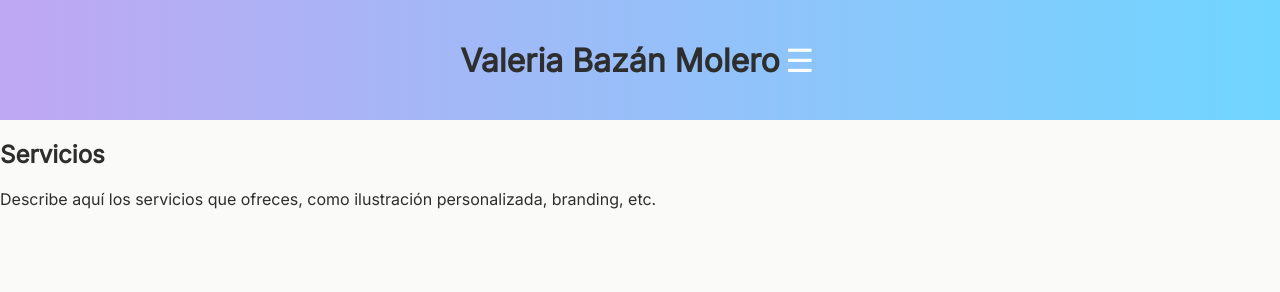
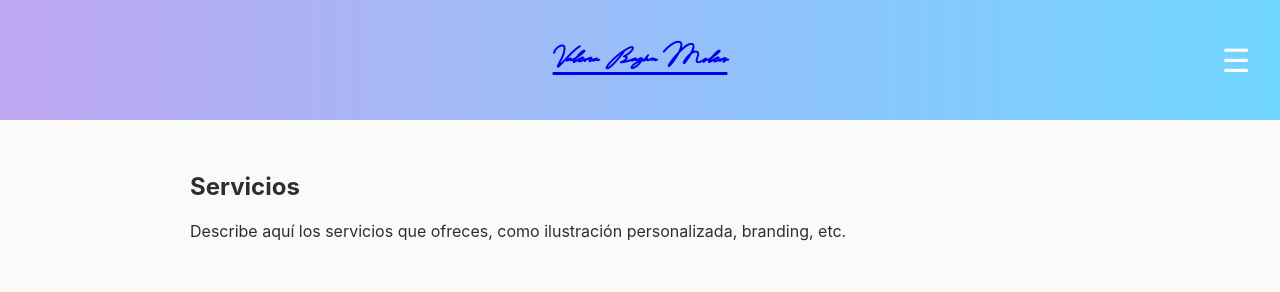
Before and after one commit to Valeria-Bazan-Molero/VBM, a plain HTML site: page servicios.html in a window 1280 px wide. Drawn offline with Linux system fonts and the light colour scheme.

Commit message:
Update servicios.html

```diff
--- a/servicios.html
+++ b/servicios.html
@@ -2,35 +2,30 @@
 <html lang="es">
 <head>
   <meta charset="UTF-8" />
-  <meta name="viewport" content="width=device-width, initial-scale=1.0" />
+  <meta name="viewport" content="width=device-width, initial-scale=1" />
   <title>Servicios - Valeria Bazán Molero</title>
   <link rel="stylesheet" href="style.css" />
-  <link href="https://fonts.googleapis.com/css2?family=Inter&display=swap" rel="stylesheet">
-  <style>
-    @font-face {
-      font-family: 'Tangiela';
-      src: url('fonts/Tangiela-Regular.woff2') format('woff2');
-    }
-  </style>
 </head>
-
 <body>
-  <header class="site-header">
-    <h1 class="site-title" onclick="goHome()">Valeria Bazán Molero</h1>
-    <div class="menu-toggle" onclick="toggleMenu()">&#9776;</div>
-    <nav class="menu">
+  <header>
+    <h1 class="brand"><a href="index.html">Valeria Bazán Molero</a></h1>
+    <div class="menu-container">
+      <div class="menu-toggle" id="menu-toggle">&#9776;</div>
+      <nav id="menu" class="menu">
         <a href="index.html">Home</a>
         <a href="sobre-mi.html">Sobre mí</a>
         <a href="servicios.html">Servicios</a>
         <a href="portafolio.html">Portafolio</a>
-      <a href="tienda.html">Tienda</a>
+        <a href="tienda.html">Tienda / Shop</a>
         <a href="contacto.html">Contacto</a>
       </nav>
+    </div>
   </header>
-
-  <main class="contenido">
+  <main>
+    <section class="content-section">
       <h2>Servicios</h2>
       <p>Describe aquí los servicios que ofreces, como ilustración personalizada, branding, etc.</p>
+    </section>
   </main>
 
   <script src="script.js"></script>
```
Lines whose indentation alone changed are shown as unchanged.
